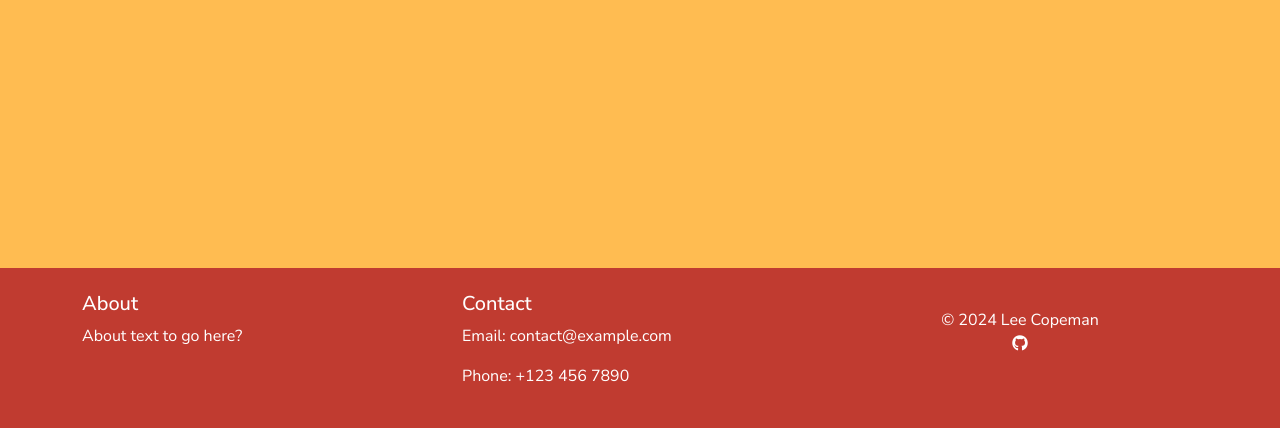
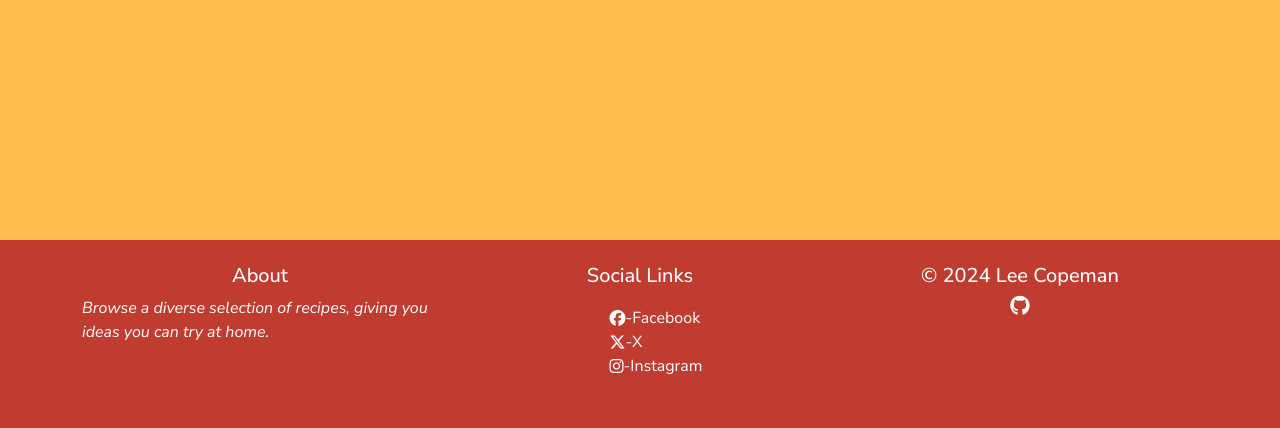
Before and after one commit to l-copeman/recipes, a Django app: page / in a window 1280 px wide. Shown: the part 372-800 px from the top of the page. Run offline with Django 4.2, Linux system fonts and the light colour scheme; data that the repository does not hold is empty; some libraries are stand-ins or nearby versions.

```diff
--- a/project_recipe/settings.py
+++ b/project_recipe/settings.py
@@ -21,7 +21,7 @@ TEMPLATES_DIR = os.path.join(BASE_DIR, 'templates')
 
 SECRET_KEY = os.environ.get("SECRET_KEY")
 
-DEBUG = False
+DEBUG = True
 
 ALLOWED_HOSTS = [
     '8000-lcopeman-recipes-5ubabnwpn0s.ws-eu116.gitpod.io',
--- a/recipe/models.py
+++ b/recipe/models.py
@@ -13,7 +13,7 @@ RATING_CHOICES = [
     ]
 
 class Recipe(models.Model):
-    title = models.CharField(max_length=300, unique=True, blank=False, null=False )
+    title = models.CharField(max_length=300, unique=True, blank=False, null=False)
     slug = models.SlugField(max_length=300, unique=True)
     image = CloudinaryField('image', default='placeholder')
     author = models.ForeignKey(
--- a/static/css/style.css
+++ b/static/css/style.css
@@ -74,6 +74,10 @@ a {
     color:#ffffff;
 }
 
+.italic {
+    font-style: italic;
+}
+
 .sm-italic {
     font-size: small;
     font-style: italic;
@@ -96,6 +100,28 @@ a {
 .quotes {
     padding: 9px;
     font-size: 30px;
+}
+
+/* Social links */
+
+.social {
+    display: flex;
+    justify-content: center;
+    width: 100%;
+    padding-bottom: 10px;
+    padding-top: 10px;
+
+}
+
+.social a {
+    display: flex;
+    align-items: center;
+    margin: 0 2rem;
+    color:#ffffff;
+}
+
+.social li {
+    list-style-type: none;
 }
 
 .hover {
--- a/templates/base.html
+++ b/templates/base.html
@@ -12,7 +12,8 @@
   <meta charset="UTF-8">
   <meta name="viewport" content="width=device-width, initial-scale=1.0">
   <!--Meta tags for search engines-->
-  <meta name="description" content="A selection of cooking recipes are shown to try at home, with users able to comment">
+  <meta name="description"
+    content="A selection of cooking recipes are shown to try at home, with users able to comment">
   <meta name="keywords" content="cooking, recipes, food, home-cooking, kitchen, cook">
   <meta name="author" content="Lee Copeman">
   <!-- Bootstrap CSS -->
@@ -43,7 +44,8 @@
         <div class="collapse navbar-collapse text-end" id="navbarNav">
           <ul class="navbar-nav text-start">
             <li class="nav-item">
-              <a class="nav-link {% if request.path == home_url %}active{% endif %}" aria-current="page" href="{% url 'home' %}">Home</a>
+              <a class="nav-link {% if request.path == home_url %}active{% endif %}" aria-current="page"
+                href="{% url 'home' %}">Home</a>
             </li>
             {% if user.is_authenticated %}
             <li class="nav-item">
@@ -100,24 +102,36 @@
       <div class="row py-4">
         <!-- Column 1 -->
         <div class="col-md-4">
-          <h5>About</h5>
-          <p>About text to go here?</p>
+          <h5 class="text-center">About</h5>
+          <p class="italic">Browse a diverse selection of recipes, giving you ideas you can try at home. </p>
         </div>
         <!-- Column 2 -->
         <div class="col-md-4">
-          <h5>Contact</h5>
-          <p>Email: contact@example.com</p>
-          <p>Phone: +123 456 7890</p>
+          <h5 class="text-center">Social Links</h5>
+          <div class="social">
+            <ul>
+              <li>
+                <a href="https://www.facebook.com" target="_blank" rel="noopener"
+                  aria-label="Visit our Facebook page (opens in new tab)" class="hover"><i class="fa-brands fa-facebook"></i>-Facebook</a>
+              </li>
+              <li>
+                <a href="https://twitter.com/" target="_blank" rel="noopener"
+                  aria-label="Visit our Twitter page (opens in new tab)" class="hover"><i class="fa-brands fa-x-twitter"></i>-X</a>
+              </li>
+              <li>
+                <a href="https://www.instagram.com/" target="_blank" rel="noopener"
+                  aria-label="Visit our Instagram page (opens in new tab)" class="hover"><i class="fa-brands fa-instagram"></i>-Instagram</a>
+              </li>
+            </ul>
+          </div>
         </div>
         <!-- Column 3 -->
-        <div class="col-md-4 text-center py-3">
-          <p>&copy; 2024 Lee Copeman<br><a href="https://github.com/l-copeman" target="_blank" rel="noopener"
+        <div class="col-md-4 text-center">
+          <h5>&copy; 2024 Lee Copeman<br><a href="https://github.com/l-copeman" target="_blank" rel="noopener"
               aria-label="Visit Lee Copeman's GitHub Page (opens in new window)" class="hover"><i
-                class="fa-brands fa-github"></i></a>
-          </p>
+                class="fa-brands fa-github mt-2"></i></a>
+          </h5>
         </div>
-
-
       </div>
     </div>
   </footer>
```
Also changed, not shown: README.md, documentation/features/FEATURES.md (added), 5 other files.
